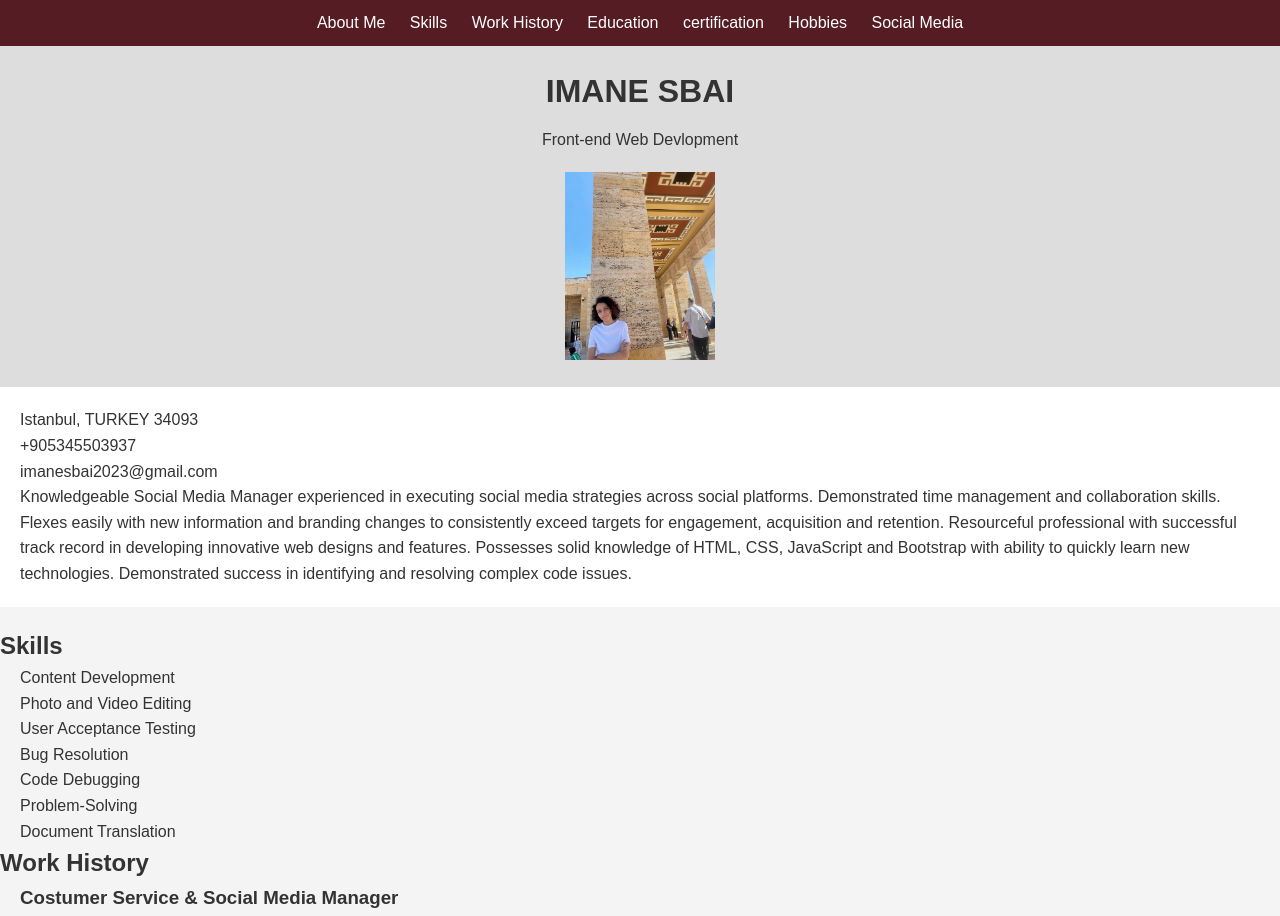
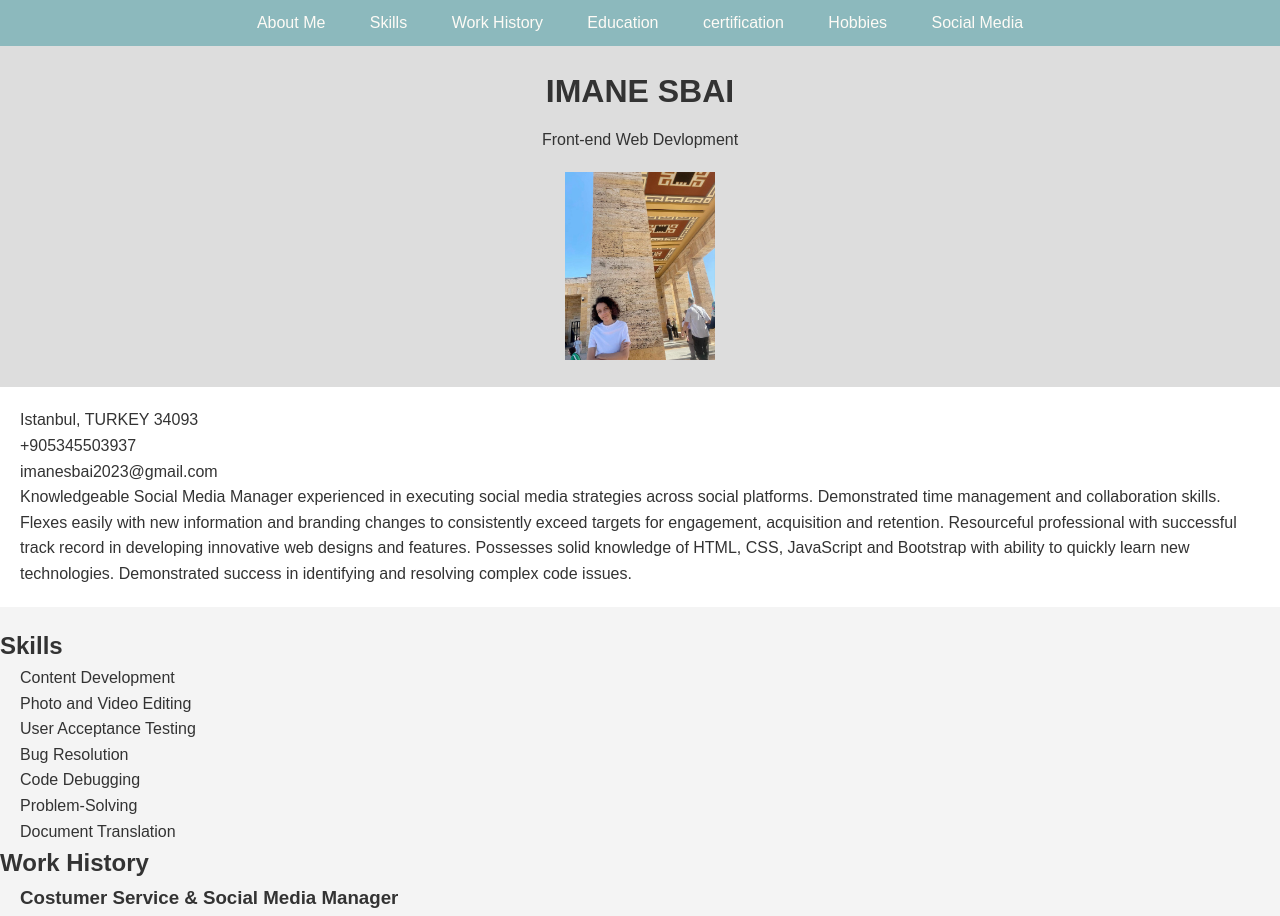
Before and after one commit to ImaneSbai031020/My-cv-vs1, a plain HTML site: page index.html in a window 1280 px wide. Shown: the top 916 px of the page. Drawn offline with Linux system fonts and the light colour scheme.

Commit message:
Update style.css

```diff
--- a/style.css
+++ b/style.css
@@ -19,32 +19,19 @@ body {
 
 /* Navigation styles */
 .Nav {
-
+    background-color: #8CB9BD;
     padding: 10px 0;
-    background: #561C24;
-	position: relative;
-	min-height: 45px;
-	height: 100%;
-
-
-}
-
-
-.Nav nav {
     text-align: center;
 }
 
-.Nav a {
-    color: #fff;
+.Nav nav a {
     text-decoration: none;
-    margin: 0 10px;
+    color: #FEFBF6;
+    padding: 10px 20px;
 }
 
-.Nav a:hover{
-    color: #FDF0D1;
-    border: 1px solid #AC7D88;
-    border-radius: 2px;
-
+.Nav nav a:hover {
+    background-color: #B67352;
 }
 
 /* Header styles */
@@ -128,6 +115,7 @@ body {
     margin: 0 5px;
 }
 
+
 /* Footer styles */
 footer {
     text-align: center;
```
